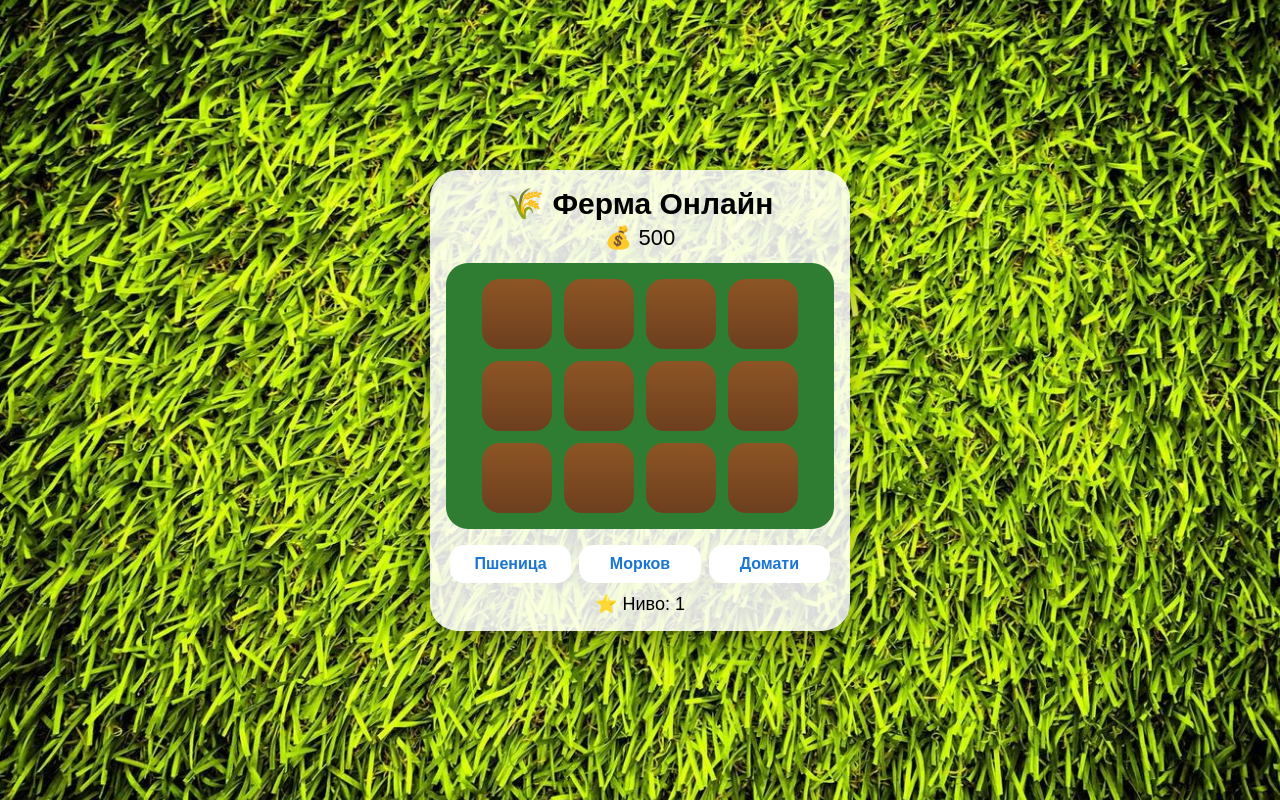
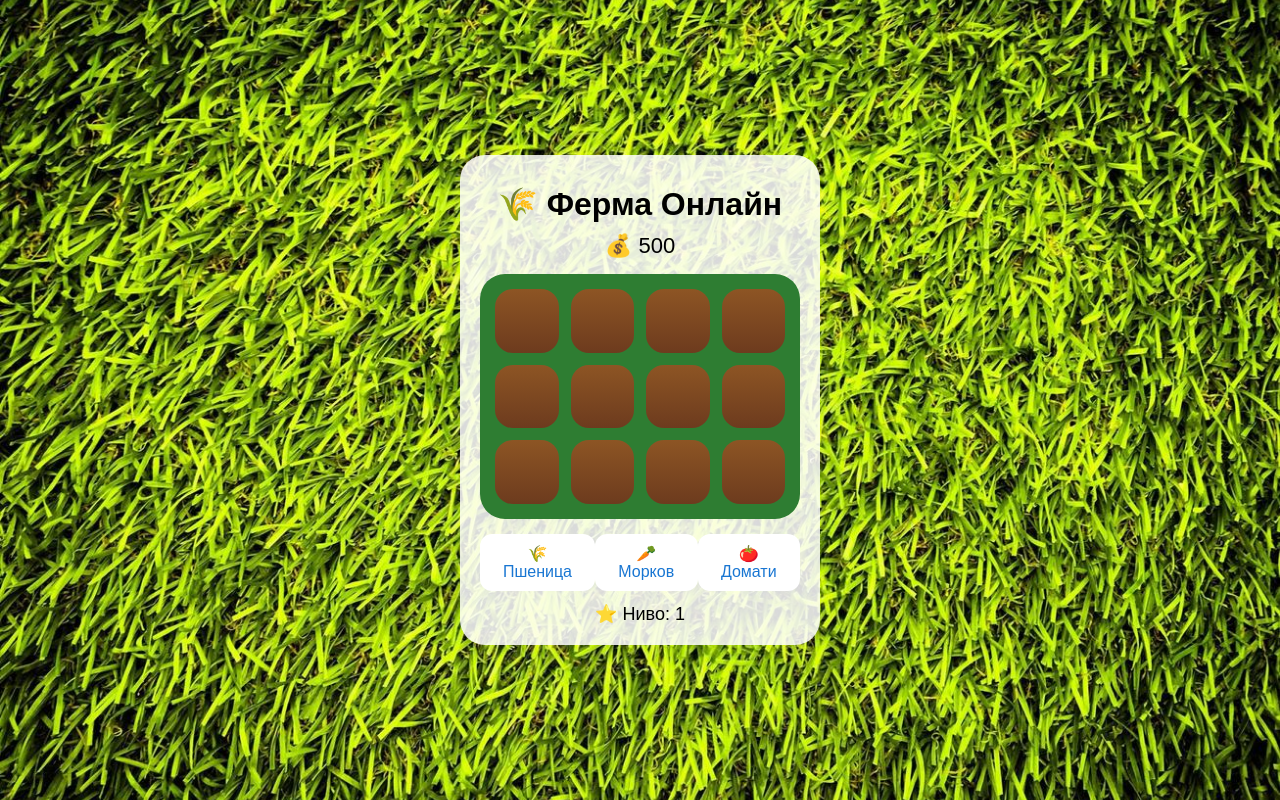
Before and after one commit to monkatasw-spec/farm-gameee, a plain HTML site: page index.html in a window 1280 px wide. Drawn offline with Linux system fonts and the light colour scheme.

Commit message:
Refactor HTML structure and styles for clarity

```diff
--- a/index.html
+++ b/index.html
@@ -1,108 +1,90 @@
 <!DOCTYPE html>
 <html lang="bg">
 <head>
-<meta charset="UTF-8">
-<meta name="viewport" content="width=device-width, initial-scale=1.0">
+<meta charset="UTF-8" />
+<meta name="viewport" content="width=device-width, initial-scale=1.0"/>
 <title>Ферма Онлайн</title>
 
 <style>
-* {
+/* ==== ОСНОВА ==== */
+html, body {
   margin: 0;
   padding: 0;
-  box-sizing: border-box;
+  height: 100%;
   font-family: Arial, sans-serif;
 }
 
-/* ===== ФОН СЪС СНИМКА ===== */
+/* ==== ФОН С ТРЕВА ==== */
 body {
-  min-height: 100vh;
-  background: url("grass.jpg") center center / cover no-repeat fixed;
+  background: url("grass.JPG") no-repeat center center fixed;
+  background-size: cover;
   display: flex;
   justify-content: center;
   align-items: center;
 }
 
-/* ===== ОСНОВЕН ПАНЕЛ ===== */
+/* ==== КОНТЕЙНЕР ==== */
 .game {
-  width: 90%;
-  max-width: 420px;
+  width: 360px;
   background: rgba(255,255,255,0.85);
-  border-radius: 28px;
-  padding: 16px;
-  box-shadow: 0 12px 30px rgba(0,0,0,0.35);
+  border-radius: 25px;
+  padding: 20px;
+  box-sizing: border-box;
+  text-align: center;
 }
 
-/* ===== HEADER ===== */
-.header {
-  text-align: center;
-  margin-bottom: 12px;
+/* ==== ЗАГЛАВИЕ ==== */
+h1 {
+  margin: 10px 0;
 }
 
-.header h1 {
-  font-size: 30px;
+/* ==== ПАРИ ==== */
+.money {
+  font-size: 22px;
+  margin-bottom: 15px;
 }
 
-.money {
-  font-size: 22px;
-  margin-top: 4px;
+/* ==== ПОЛЕ ==== */
+.field {
+  background: #2e7d32;
+  border-radius: 25px;
+  padding: 15px;
 }
 
-/* ===== ЦЕНТРАЛНО ПОЛЕ ===== */
-.field {
-  background: #2e7d32;
-  border-radius: 22px;
-  padding: 16px;
-  display: flex;
-  justify-content: center;
-}
-
-/* ===== GRID – ЦЕНТЪР ===== */
+/* ==== МРЕЖА ==== */
 .grid {
   display: grid;
-  grid-template-columns: repeat(4, 70px);
+  grid-template-columns: repeat(4, 1fr);
   gap: 12px;
 }
 
-/* ===== ПАРЦЕЛ ===== */
+/* ==== ПОЛЕТА ==== */
 .plot {
-  width: 70px;
-  height: 70px;
-  background: linear-gradient(#8d5524, #6d3f1f);
+  background: linear-gradient(#8d5524, #6d3b1e);
   border-radius: 18px;
-  display: flex;
-  align-items: center;
-  justify-content: center;
-  font-size: 32px;
-  cursor: pointer;
-  transition: transform 0.15s ease;
+  aspect-ratio: 1 / 1;
 }
 
-.plot:active {
-  transform: scale(0.92);
+/* ==== БУТОНИ ==== */
+.buttons {
+  display: flex;
+  justify-content: space-around;
+  margin-top: 15px;
 }
 
-/* ===== БУТОНИ ===== */
-.controls {
-  display: flex;
-  margin-top: 16px;
+.buttons button {
+  padding: 10px 14px;
+  border-radius: 12px;
+  border: none;
+  font-size: 16px;
+  background: #ffffff;
+  color: #1976d2;
+  cursor: pointer;
 }
 
-.controls button {
-  flex: 1;
-  margin: 0 4px;
-  padding: 10px;
-  border: none;
-  border-radius: 14px;
-  background: white;
-  font-size: 16px;
-  font-weight: bold;
-  color: #1976d2;
-}
-
-/* ===== НИВО ===== */
+/* ==== НИВО ==== */
 .level {
-  margin-top: 10px;
-  text-align: center;
+  margin-top: 12px;
   font-size: 18px;
 }
 </style>
@@ -111,76 +93,25 @@ body {
 <body>
 
 <div class="game">
-  <div class="header">
-    <h1>🌾 Ферма Онлайн</h1>
-    <div class="money">💰 <span id="money">500</span></div>
+  <h1>🌾 Ферма Онлайн</h1>
+  <div class="money">💰 500</div>
+
+  <div class="field">
+    <div class="grid">
+      <div class="plot"></div><div class="plot"></div><div class="plot"></div><div class="plot"></div>
+      <div class="plot"></div><div class="plot"></div><div class="plot"></div><div class="plot"></div>
+      <div class="plot"></div><div class="plot"></div><div class="plot"></div><div class="plot"></div>
+    </div>
   </div>
 
-  <div class="field">
-    <div class="grid" id="grid"></div>
+  <div class="buttons">
+    <button>🌾 Пшеница</button>
+    <button>🥕 Морков</button>
+    <button>🍅 Домати</button>
   </div>
 
-  <div class="controls">
-    <button onclick="selectCrop('🌾',5)">Пшеница</button>
-    <button onclick="selectCrop('🥕',8)">Морков</button>
-    <button onclick="selectCrop('🍅',12)">Домати</button>
-  </div>
-
-  <div class="level">⭐ Ниво: <span id="level">1</span></div>
+  <div class="level">⭐ Ниво: 1</div>
 </div>
-
-<script>
-const grid = document.getElementById("grid");
-const moneyEl = document.getElementById("money");
-const levelEl = document.getElementById("level");
-
-let money = 500;
-let level = 1;
-let selectedCrop = null;
-let selectedCost = 0;
-
-for (let i = 0; i < 12; i++) {
-  const plot = document.createElement("div");
-  plot.className = "plot";
-  plot.dataset.state = "empty";
-  plot.onclick = () => handlePlot(plot);
-  grid.appendChild(plot);
-}
-
-function selectCrop(crop, cost) {
-  selectedCrop = crop;
-  selectedCost = cost;
-}
-
-function handlePlot(plot) {
-  if (plot.dataset.state === "empty" && selectedCrop && money >= selectedCost) {
-    money -= selectedCost;
-    moneyEl.textContent = money;
-    plot.textContent = "⏳";
-    plot.dataset.state = "growing";
-
-    setTimeout(() => {
-      plot.textContent = selectedCrop;
-      plot.dataset.state = "ready";
-    }, 3000);
-  }
-  else if (plot.dataset.state === "ready") {
-    plot.textContent = "";
-    plot.dataset.state = "empty";
-    money += 15;
-    moneyEl.textContent = money;
-    updateLevel();
-  }
-}
-
-function updateLevel() {
-  const newLevel = Math.floor(money / 200) + 1;
-  if (newLevel !== level) {
-    level = newLevel;
-    levelEl.textContent = level;
-  }
-}
-</script>
 
 </body>
 </html>
```
